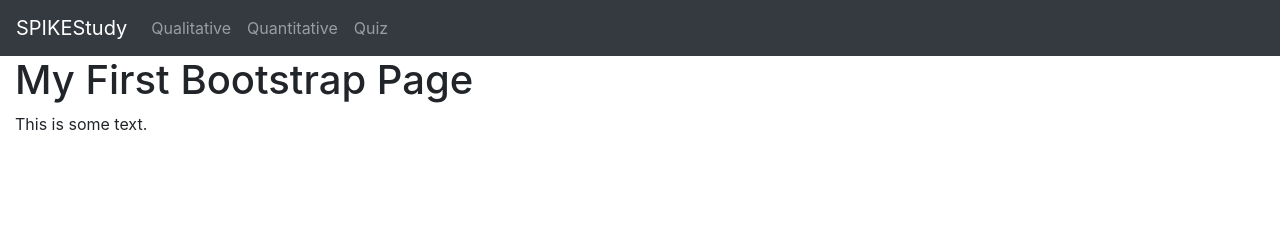
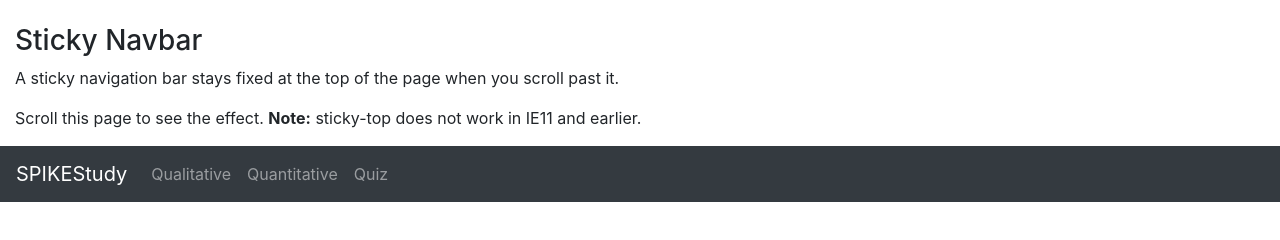
Before and after one commit to danbrown7/danland, a plain HTML site: page index.html in a window 1280 px wide. Drawn offline with nearby package versions, Linux system fonts and the light colour scheme.

Commit message:
Update index.html

```diff
--- a/index.html
+++ b/index.html
@@ -11,6 +11,12 @@
   <script src="https://maxcdn.bootstrapcdn.com/bootstrap/4.1.3/js/bootstrap.min.js"></script>
 </head>
 <body>
+  <div class="container-fluid">
+  <br>
+  <h3>Sticky Navbar</h3>
+  <p>A sticky navigation bar stays fixed at the top of the page when you scroll past it.</p>
+  <p>Scroll this page to see the effect. <strong>Note:</strong> sticky-top does not work in IE11 and earlier.</p>
+</div>
 <nav class="navbar navbar-expand-sm bg-dark navbar-dark sticky-top">
   <a class="navbar-brand" href="#">SPIKEStudy</a>
   <ul class="navbar-nav">
@@ -25,10 +31,6 @@
     </li>
   </ul>
 </nav>
-<div class="container-fluid">
-  <h1>My First Bootstrap Page</h1>
-  <p>This is some text.</p>
-</div>
 
 </body>
 </html>
```
